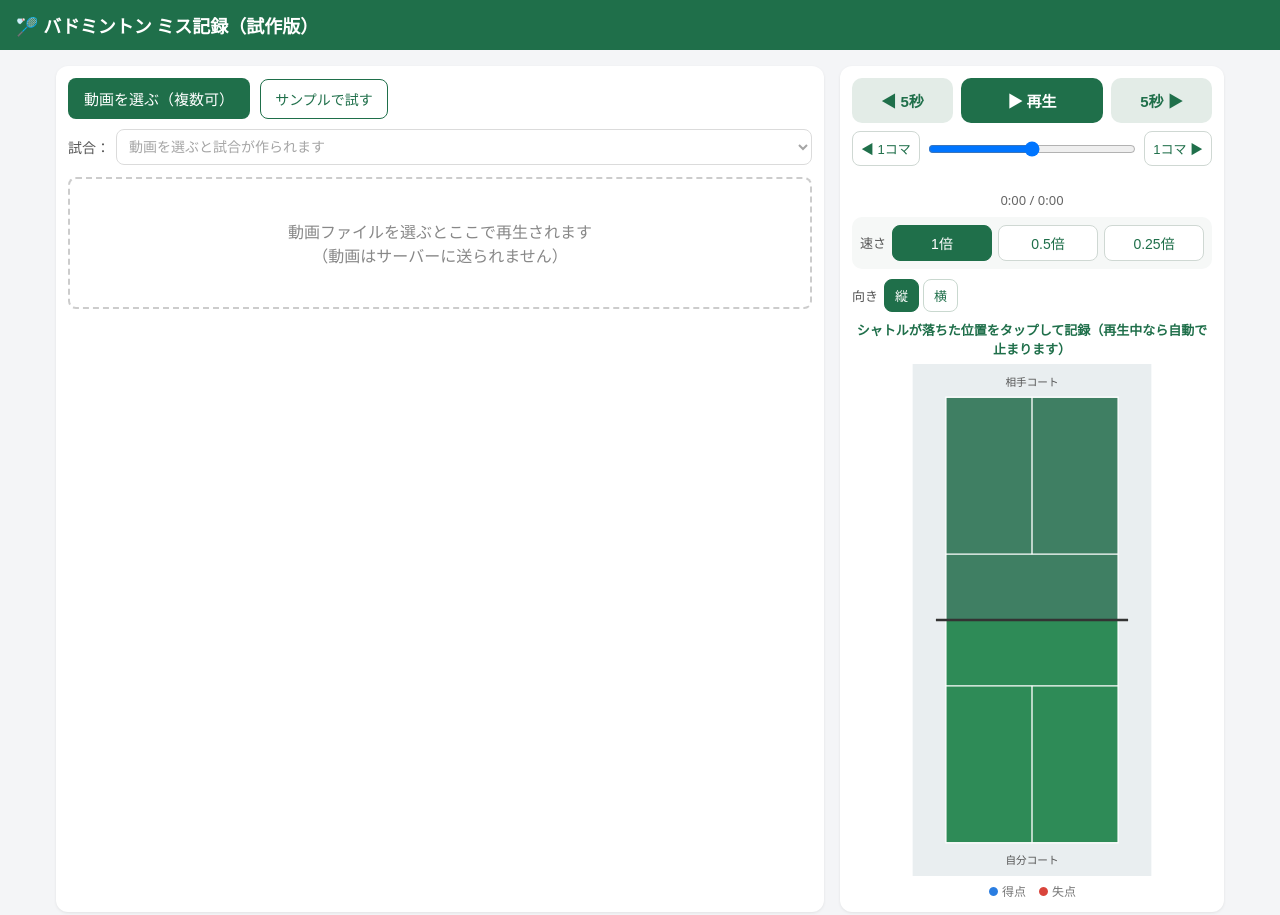
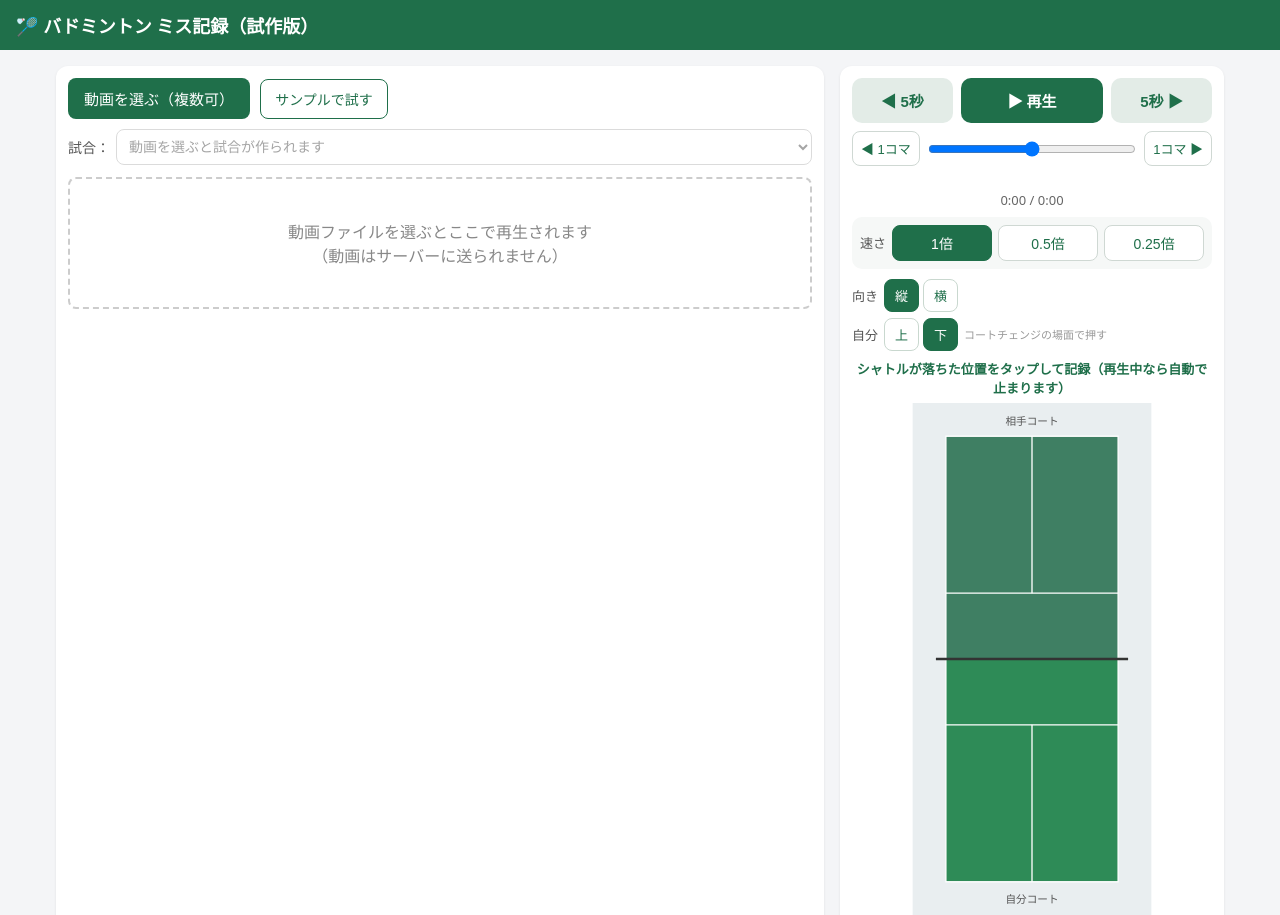
Before and after one commit to Nobu-Chine/badminton-analyzer, a plain HTML site: page index.html in a window 1280 px wide. Shown: the top 915 px of the page. Drawn offline with Linux system fonts and the light colour scheme.

Commit message:
縦向きのコート図でも、自分コートを上か下か選べるようにする
これまで縦は自分がいつも下だったが、動画では上に映ることもあるため。
保存の値は left / right のままにし、縦では left＝上、right＝下として見せる。
コートチェンジの印も縦で付けられるようにした。

Co-Authored-By: Claude Opus 5.5 <noreply@anthropic.com>

```diff
--- a/index.html
+++ b/index.html
@@ -103,10 +103,11 @@
         <button data-orientation="vertical">縦</button>
         <button data-orientation="horizontal">横</button>
       </div>
-      <div class="seg" id="meSideRow" hidden>
+      <!-- 文字は向きに合わせて courtView.js が入れる（縦：上／下、横：左／右） -->
+      <div class="seg" id="meSideRow">
         <span>自分</span>
-        <button data-me-side="left">左</button>
-        <button data-me-side="right">右</button>
+        <button data-me-side="left"></button>
+        <button data-me-side="right"></button>
         <small>コートチェンジの場面で押す</small>
       </div>
       <!-- この動画のコートチェンジ（何時から自分がどちら側か）。courtView.js が描く -->
--- a/js/court.js
+++ b/js/court.js
@@ -1,8 +1,8 @@
 // コート図：両面コートの描画、タップ位置の変換、記録の点の表示
 // 座標はメートル。ネットが y=0、相手コートは y<0、自分コートは y>0（保存する位置はいつもこの向き）。
 // 見た目の向きだけを変えられる：
-//   縦：自分コートが下（これまでどおり）
-//   横：横から撮った動画と同じ向き。自分コートを左か右に置く
+//   縦：後ろから撮った動画と同じ向き。自分コートを下（meSide: right）か上（left）に置く
+//   横：横から撮った動画と同じ向き。自分コートを右（right）か左（left）に置く
 // 向きを変えても、コートを回して描くだけなので、タップした位置はいつも同じ座標に戻る。
 const Court = (() => {
   const svg = document.getElementById('court');
@@ -32,7 +32,9 @@ const Court = (() => {
   function layout() {
     const lenH = HALF + MARGIN;
     if (view.orientation === 'vertical') {
-      return { transform: '', box: [-MARGIN, -lenH, W + MARGIN * 2, lenH * 2] };
+      // 自分が上のときは、コートの真ん中を中心に半回転させる
+      const transform = view.meSide === 'left' ? 'rotate(180 ' + W / 2 + ' 0)' : '';
+      return { transform, box: [-MARGIN, -lenH, W + MARGIN * 2, lenH * 2] };
     }
     if (view.meSide === 'right') {
       return { transform: 'rotate(-90)', box: [-lenH, -(W + MARGIN), lenH * 2, W + MARGIN * 2] };
@@ -48,8 +50,9 @@ const Court = (() => {
       t.textContent = text;
     };
     if (view.orientation === 'vertical') {
-      put('相手コート', W / 2, -HALF - 0.35);
-      put('自分コート', W / 2, HALF + 0.65);
+      const meTop = view.meSide === 'left';
+      put(meTop ? '自分コート' : '相手コート', W / 2, -HALF - 0.35);
+      put(meTop ? '相手コート' : '自分コート', W / 2, HALF + 0.65);
       return;
     }
     const midY = by + bh / 2 + 0.11;
--- a/js/courtView.js
+++ b/js/courtView.js
@@ -1,9 +1,15 @@
-// コート図の見た目の向き：縦／横、横のときに自分コートを左右どちらに置くか。
+// コート図の見た目の向き：縦／横と、自分コートをどちら側に置くか。
 // 切り替えボタンと、この動画のコートチェンジの一覧を表示するだけ。
 //   縦／横は、この端末の好みとして保存する
-//   自分の左右は、動画の時間ごとに変わる（コートチェンジ）。何時にどちらかは Matches が持つ
+//   自分がどちら側かは、動画の時間ごとに変わる（コートチェンジ）。何時にどちらかは Matches が持つ
+//   保存の値は 'left' / 'right' のまま。縦のときは left＝上、right＝下 として見せる
 const CourtView = (() => {
   const KEY = 'badminton-court-view';
+  const SIDE_NAMES = {
+    vertical: { left: '上', right: '下' },
+    horizontal: { left: '左', right: '右' },
+  };
+  const sideName = (side) => SIDE_NAMES[view.orientation][side];
   let view = { orientation: 'vertical', meSide: 'right' };
   let handlers = null;
   let shownChanges = ''; // 一覧の描き直しを減らすため、前回の中身を覚えておく
@@ -12,12 +18,37 @@ const CourtView = (() => {
   function render() {
     document.querySelectorAll('[data-orientation]').forEach((b) =>
       b.classList.toggle('selected', b.dataset.orientation === view.orientation));
-    document.querySelectorAll('[data-me-side]').forEach((b) =>
-      b.classList.toggle('selected', b.dataset.meSide === view.meSide));
-    // 「自分：左／右」とコートチェンジの一覧は、横向きのときだけ使う（縦は自分がいつも下）
-    const horizontal = view.orientation === 'horizontal';
-    document.getElementById('meSideRow').hidden = !horizontal;
-    document.getElementById('sideChanges').hidden = !horizontal || shownChanges === '';
+    document.querySelectorAll('[data-me-side]').forEach((b) => {
+      b.classList.toggle('selected', b.dataset.meSide === view.meSide);
+      b.textContent = sideName(b.dataset.meSide);
+    });
+    document.getElementById('sideChanges').hidden = shownChanges === '';
+    drawChanges();
+  }
+
+  // コートチェンジの一覧を描く（向きで「左／上」などの文字が変わるので、render のたびに描く）
+  let changes = [];
+  let fmt = null;
+  function drawChanges() {
+    const box = document.getElementById('sideChanges');
+    box.innerHTML = '';
+    if (changes.length === 0) return;
+    box.appendChild(Object.assign(document.createElement('span'), { textContent: 'この動画のコートチェンジ：' }));
+    changes.forEach((c, i) => {
+      const item = document.createElement('span');
+      item.className = 'side-change';
+      item.textContent = fmt(c.time) + ' 自分が' + sideName(c.side);
+      // 最初の点（動画のはじめの向き）は消せないようにする
+      if (i > 0) {
+        const del = document.createElement('button');
+        del.className = 'del-btn small';
+        del.textContent = '削除';
+        del.setAttribute('aria-label', 'このコートチェンジを削除');
+        del.onclick = () => handlers.onRemoveChange(i);
+        item.appendChild(del);
+      }
+      box.appendChild(item);
+    });
   }
 
   function save() {
@@ -56,30 +87,12 @@ const CourtView = (() => {
   }
 
   // この動画のコートチェンジの一覧：changes は [{ time, side }]、fmt(秒) で時間を文字にする
-  function renderChanges(changes, fmt) {
-    const key = JSON.stringify(changes);
+  function renderChanges(list, format) {
+    const key = JSON.stringify(list);
     if (key === shownChanges) return;
-    shownChanges = changes.length > 0 ? key : '';
-    const box = document.getElementById('sideChanges');
-    box.innerHTML = '';
-    if (changes.length > 0) {
-      box.appendChild(Object.assign(document.createElement('span'), { textContent: 'この動画のコートチェンジ：' }));
-      changes.forEach((c, i) => {
-        const item = document.createElement('span');
-        item.className = 'side-change';
-        item.textContent = fmt(c.time) + ' 自分が' + (c.side === 'left' ? '左' : '右');
-        // 最初の点（動画のはじめの向き）は消せないようにする
-        if (i > 0) {
-          const del = document.createElement('button');
-          del.className = 'del-btn small';
-          del.textContent = '削除';
-          del.setAttribute('aria-label', 'このコートチェンジを削除');
-          del.onclick = () => handlers.onRemoveChange(i);
-          item.appendChild(del);
-        }
-        box.appendChild(item);
-      });
-    }
+    shownChanges = list.length > 0 ? key : '';
+    changes = list;
+    fmt = format;
     render();
   }
 
--- a/js/main.js
+++ b/js/main.js
@@ -40,7 +40,7 @@ function syncMemo() {
   SceneMemo.render(Player.hasVideo() ? records : [], Player.currentTime());
 }
 
-// 今の動画・今の時間で、自分が左右どちらにいるかをコート図に反映する（コートチェンジ）
+// 今の動画・今の時間で、自分がどちら側にいるかをコート図に反映する（コートチェンジ）
 //   force：向きが変わっていなくても描き直す
 function syncSide(force = false) {
   const key = Clips.currentKey();
@@ -183,10 +183,10 @@ MatchPicker.init((id) => {
   refresh();
 });
 
-// コート図の向き（縦／横、横のときに自分を左右どちらに置くか）
+// コート図の向き（縦／横、自分をどちら側に置くか）
 const courtView = CourtView.init({
   onOrientation: (view) => Court.setView(view),
-  // 「自分：左／右」を押したら、今の動画の今の時間をコートチェンジとして覚える
+  // 「自分：上／下（横なら左／右）」を押したら、今の動画の今の時間をコートチェンジとして覚える
   onSidePressed(side) {
     const key = Clips.currentKey();
     if (key) saved(Matches.setSide(key, Player.currentTime(), side));
```
